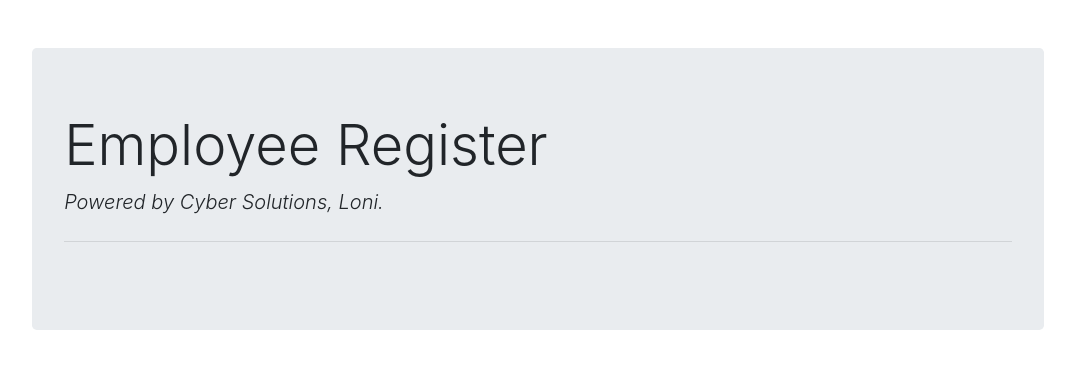
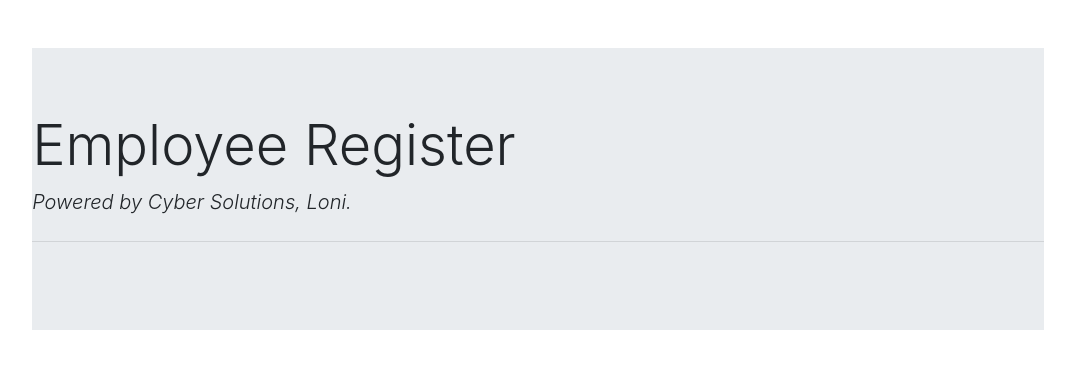
Before and after one commit to ShyamFutane/Employee_Project, a Django app: template emp_register/templates/base.html in a window 1280 px wide. Shown: the top 369 px of the page, without its empty margins (102-1177 px from the left). Run offline with Django 3.2, Linux system fonts and the light colour scheme; the template is opened without the code that fills it, so the values that code supplies are empty; some libraries are stand-ins or nearby versions.

Commit message:
Modified Jumbotron Component

```diff
--- a/emp_register/templates/base.html
+++ b/emp_register/templates/base.html
@@ -10,7 +10,7 @@
 <body>
     <div class="container-fluid">
         <div class="col-md-10 offset-md-1 mt-5">
-            <div class="jumbotron">
+            <div class="jumbotron jumbotron-fluid">
                 <h1 class="display-4">Employee Register</h1>
                 <p class="lead font-italic"> Powered by Cyber Solutions, Loni.</p>
                 <hr class="my-4">
```
